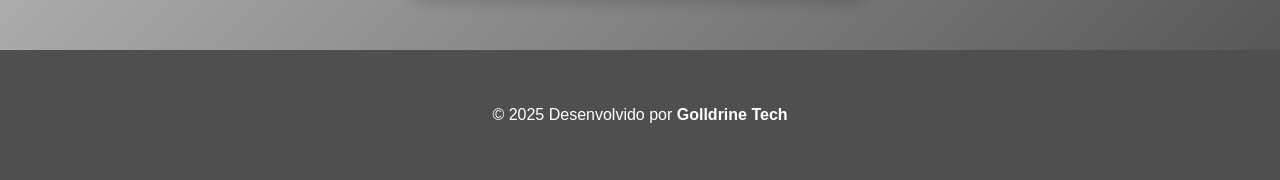
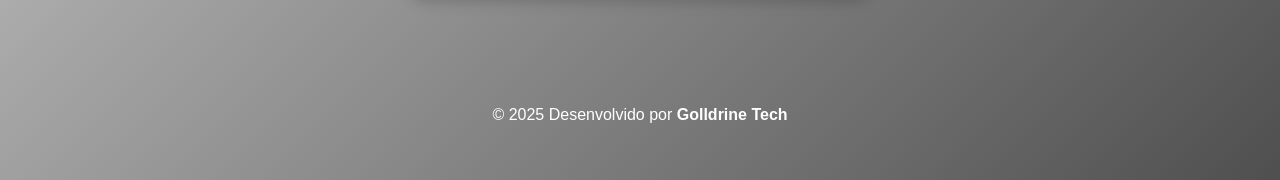
Before and after one commit to Golldrine/Masseratto, a plain HTML site: page index.html in a window 1280 px wide. Shown: the part 620-800 px from the top of the page. Drawn offline with Linux system fonts and the light colour scheme.

Commit message:
Update transparent

```diff
--- a/styles.css
+++ b/styles.css
@@ -108,7 +108,7 @@ body {
 .footer {
     text-align: center;
     padding: 40px;
-    background-color: #4f4f4f;
+    background-color: #transparent;
     color: #fff;
     position: fixed;
     bottom: 0;
```
